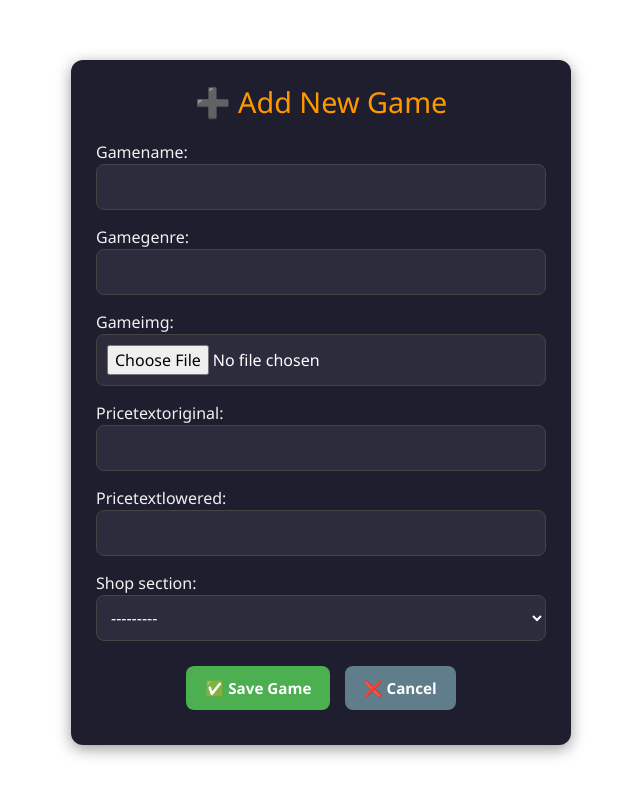
After one commit to Hango15/Elbakyan-first, a Django app: page /add-game/ in a window 1280 px wide. The commit adds this page. Shown: the whole page, without its empty margins (319-959 px from the left). Run offline with Django 5.2, Linux system fonts and the light colour scheme; a user stored in the database is signed in; data that the repository does not hold is empty; parts of the project's set-up code (start-up, migrations or seed data) failed here and were passed over; some libraries are stand-ins or nearby versions.

Commit message:
main commit

```diff
--- a/portfolio_site/main/forms.py
+++ b/portfolio_site/main/forms.py
@@ -1,8 +1,13 @@
 from django import forms
-from .models import ContactMessage
+from .models import ContactMessage,Game
 
 
 class ContactForm(forms.ModelForm):
     class Meta:
         model = ContactMessage
         fields = ['name', 'surname', 'email', 'subject', 'message']
+
+class GameForm(forms.ModelForm):
+    class Meta:
+        model = Game
+        fields = ['gamename', 'gamegenre', 'gameimg', 'pricetextoriginal', 'pricetextlowered', 'shop_section']
--- /dev/null
+++ b/portfolio_site/main/static/assets/css/forms.css
@@ -0,0 +1,73 @@
+/* Form Container */
+.form-container, .delete-container {
+  max-width: 500px;
+  margin: 60px auto;
+  padding: 25px;
+  background: #1e1e2f;
+  border-radius: 12px;
+  box-shadow: 0px 4px 15px rgba(0,0,0,0.4);
+  color: #f1f1f1;
+  font-family: "Segoe UI", sans-serif;
+  text-align: center;
+}
+
+.form-container h2, .delete-container h2 {
+  margin-bottom: 20px;
+  color: #ff9800;
+  font-size: 1.8rem;
+}
+
+/* Form Fields */
+form p {
+  text-align: left;
+  margin-bottom: 15px;
+}
+
+form input, form select, form textarea {
+  width: 100%;
+  padding: 10px;
+  border: 1px solid #444;
+  border-radius: 8px;
+  background: #2c2c3c;
+  color: white;
+  font-size: 1rem;
+  transition: 0.2s;
+}
+
+form input:focus, form textarea:focus, form select:focus {
+  border-color: #ff9800;
+  outline: none;
+}
+
+/* Buttons */
+.btn {
+  display: inline-block;
+  padding: 10px 18px;
+  margin: 10px 5px;
+  border-radius: 8px;
+  text-decoration: none;
+  font-weight: bold;
+  font-size: 0.95rem;
+  transition: 0.3s;
+  cursor: pointer;
+}
+
+.btn-save {
+  background: #4caf50;
+  color: white;
+}
+
+.btn-cancel {
+  background: #607d8b;
+  color: white;
+}
+
+.btn-delete {
+  background: #f44336;
+  color: white;
+}
+
+.btn:hover {
+  opacity: 0.85;
+  transform: scale(1.05);
+}
--- /dev/null
+++ b/portfolio_site/main/templates/add_game.html
@@ -0,0 +1,21 @@
+{% load static %}
+<!DOCTYPE html>
+<html lang="en">
+<head>
+  <meta charset="UTF-8">
+  <title>Add Game - LUGX</title>
+  <link rel="stylesheet" href="{% static 'vendor/bootstrap/css/bootstrap.min.css' %}">
+  <link rel="stylesheet" href="{% static 'assets/css/forms.css' %}">  {# shared styles #}
+</head>
+<body>
+  <div class="form-container">
+    <h2>➕ Add New Game</h2>
+    <form method="post" enctype="multipart/form-data">
+      {% csrf_token %}
+      {{ form.as_p }}
+      <button type="submit" class="btn btn-save">✅ Save Game</button>
+      <a href="{% url 'shop' %}" class="btn btn-cancel">❌ Cancel</a>
+    </form>
+  </div>
+</body>
+</html>
--- a/portfolio_site/main/templates/index.html
+++ b/portfolio_site/main/templates/index.html
@@ -75,6 +75,10 @@
                       {%else%}
                       <li><a href="{% url 'register' %}">Sign In</a></li>
                       {%endif%}
+
+                      {% if user.is_authenticated and user.is_staff %}
+                      <a class="nav-link" href="{% url 'add_game' %}">Add Game</a>
+                      {% endif %}
                   </ul>
                     <a class='menu-trigger'>
                         <span>Menu</span>
--- a/portfolio_site/main/templates/login.html
+++ b/portfolio_site/main/templates/login.html
@@ -32,7 +32,6 @@
       <div class="ms-auto d-flex gap-2">
         <a class="nav-link" href="{% url 'index' %}">Գլխավոր</a>
         <a class="nav-link" href="{% url 'shop' %}">Խանութ</a>
-        <a class="nav-link" href="{% url 'product-details' id=1 %}">Ապրանքի տվյալներ</a>
         <a class="btn btn-light btn-pill" href="{% url 'register' %}">Գրանցվել</a>
       </div>
     </div>
--- a/portfolio_site/main/urls.py
+++ b/portfolio_site/main/urls.py
@@ -10,4 +10,7 @@ urlpatterns = [
     path("login/", views.login_view, name="login"),
     path("register/", views.register, name="register"),
     path('contact/', views.contact_view, name='contact'),
+    path("add-game/", views.add_game, name="add_game"),
+    path("game/<int:id>/edit/", views.edit_game, name="edit_game"),
+    path("game/<int:id>/delete/", views.delete_game, name="delete_game"),
 ]
--- a/portfolio_site/main/views.py
+++ b/portfolio_site/main/views.py
@@ -1,11 +1,12 @@
 from django.shortcuts import render, redirect, get_object_or_404
 from django.http import JsonResponse
 from django.contrib import messages
+from django.contrib.auth.decorators import login_required, user_passes_test
 from django.contrib.auth import authenticate, login as auth_login, logout,get_user_model
 from django.db import DatabaseError
 from django.views.decorators.http import require_POST
 from django.utils import timezone
-from .forms import ContactForm
+from .forms import ContactForm,GameForm
 from .models import (
     Header,
     Container,
@@ -240,3 +241,40 @@ def contact_view(request):
         form = ContactForm()
 
     return render(request, "contact.html", {"form": form})
+
+
+# Allow only staff/admin users
+@user_passes_test(lambda u: u.is_staff)
+@login_required
+def add_game(request):
+    if request.method == "POST":
+        form = GameForm(request.POST, request.FILES)
+        if form.is_valid():
+            form.save()
+            return redirect("shop")  # Redirect to shop after adding
+    else:
+        form = GameForm()
+    return render(request, "add_game.html", {"form": form})
+
+# Edit Game
+def edit_game(request, id):
+    game = get_object_or_404(Game, id=id)
+    if request.method == "POST":
+        form = GameForm(request.POST, request.FILES, instance=game)
+        if form.is_valid():
+            form.save()
+            messages.success(request, "Game updated successfully!")
+            return redirect("product_details", id=game.id)
+    else:
+        form = GameForm(instance=game)
+    return render(request, "edit_game.html", {"form": form, "game": game})
+
+
+# Delete Game
+def delete_game(request, id):
+    game = get_object_or_404(Game, id=id)
+    if request.method == "POST":
+        game.delete()
+        messages.success(request, "Game deleted successfully!")
+        return redirect("shop")
+    return render(request, "delete_game.html", {"game": game})
```
Also changed, not shown: portfolio_site/main/templates/delete_game.html (added, +13 -0 lines), portfolio_site/main/templates/edit_game.html (added, +13 -0 lines), portfolio_site/main/templates/product_details.html (+13 -0 lines), portfolio_site/media/Gamesimg/OGDB_R3vmFdD.png (added), portfolio_site/media/Gamesimg/f6d8b213c2e597f54a6e43af8ca6770e_WTP7uYA.jpg (added), portfolio_site/media/Gamesimg/wp4924415_NYTwb2B.jpg (added).
